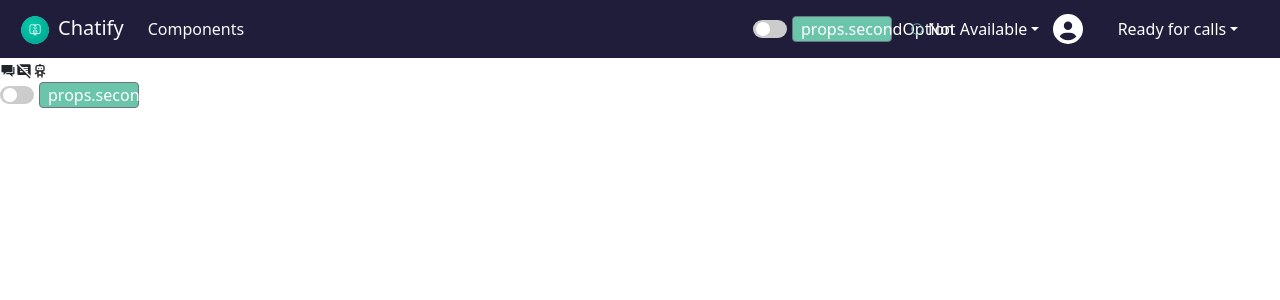
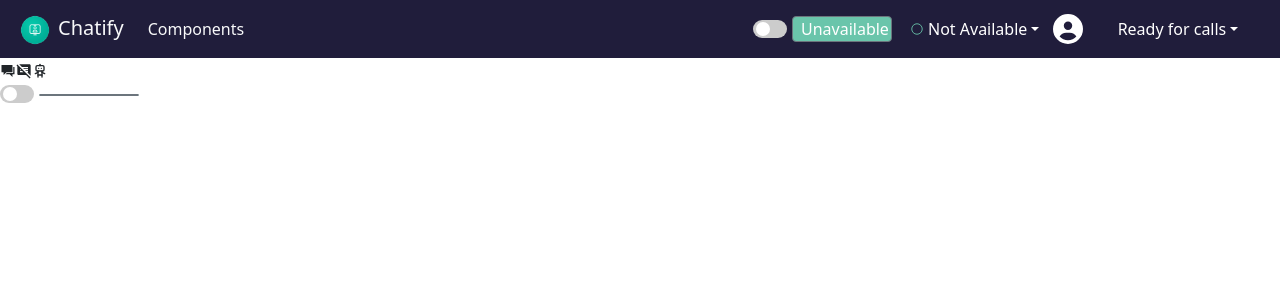
Before and after one commit to Vkwinner/Chat-Web-App, a React (Create React App) app: page / in a window 1280 px wide. Shown: the top 300 px of the page. Built offline with nearby package versions, Linux system fonts and the light colour scheme.

Commit message:
Update ToggleSwitch.jsx

```diff
--- a/src/components/ToggleSwitch.jsx
+++ b/src/components/ToggleSwitch.jsx
@@ -66,7 +66,7 @@ const ToggleSwitch = (props) => {
       </SwitchLabel>
       <div className='text-center' >
       <Button size='sm' className='py-0'  style={{fontSize:'16px',marginLeft: '5px', width:'100px' , color:'white',backgroundColor:'#6AC5AB' }} >
-     {isSwitchOn ? 'props.firstOption' : 'props.secondOption'}
+     {isSwitchOn ? props.firstValue : props.secondValue}
       </Button>
       </div>
     </div>
```
